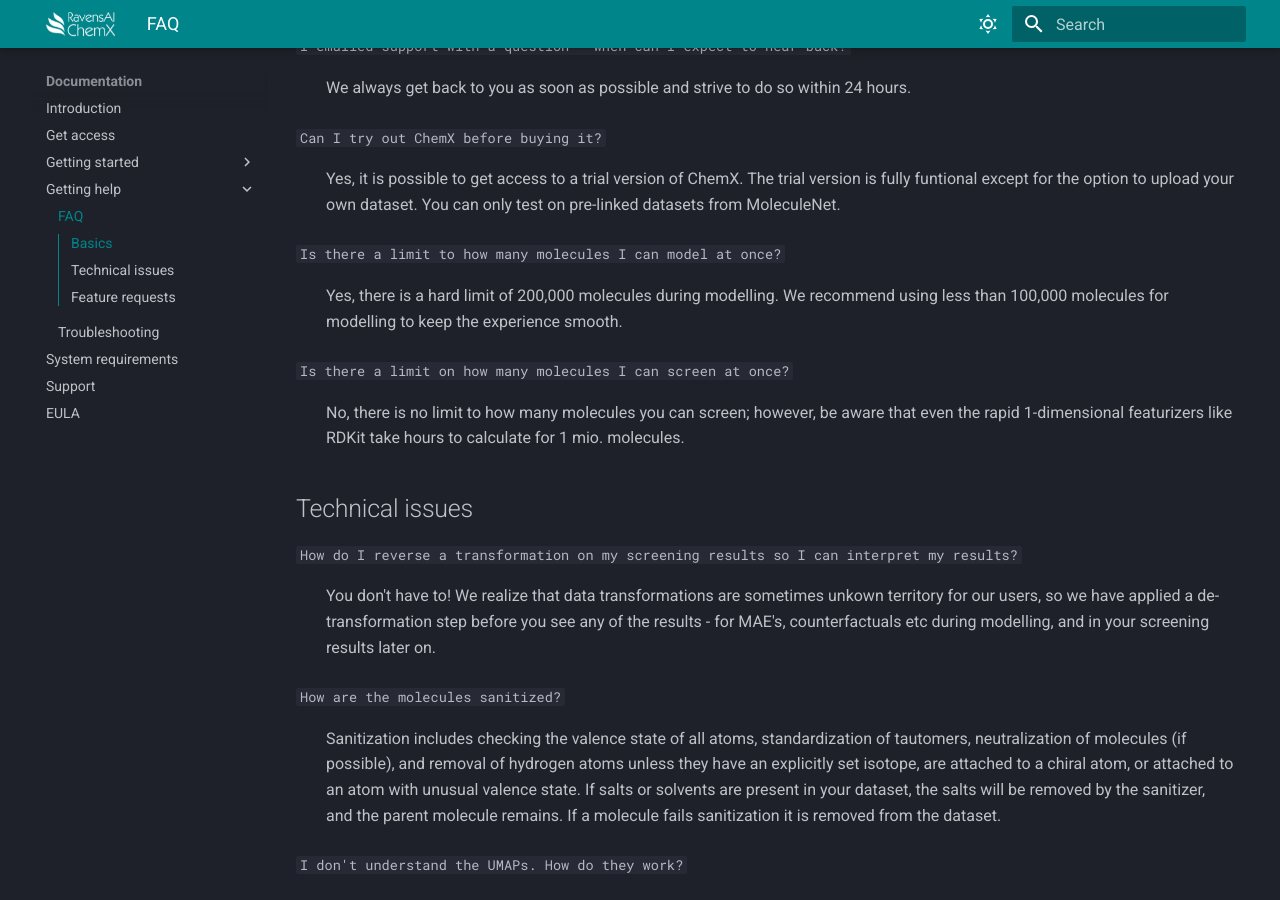
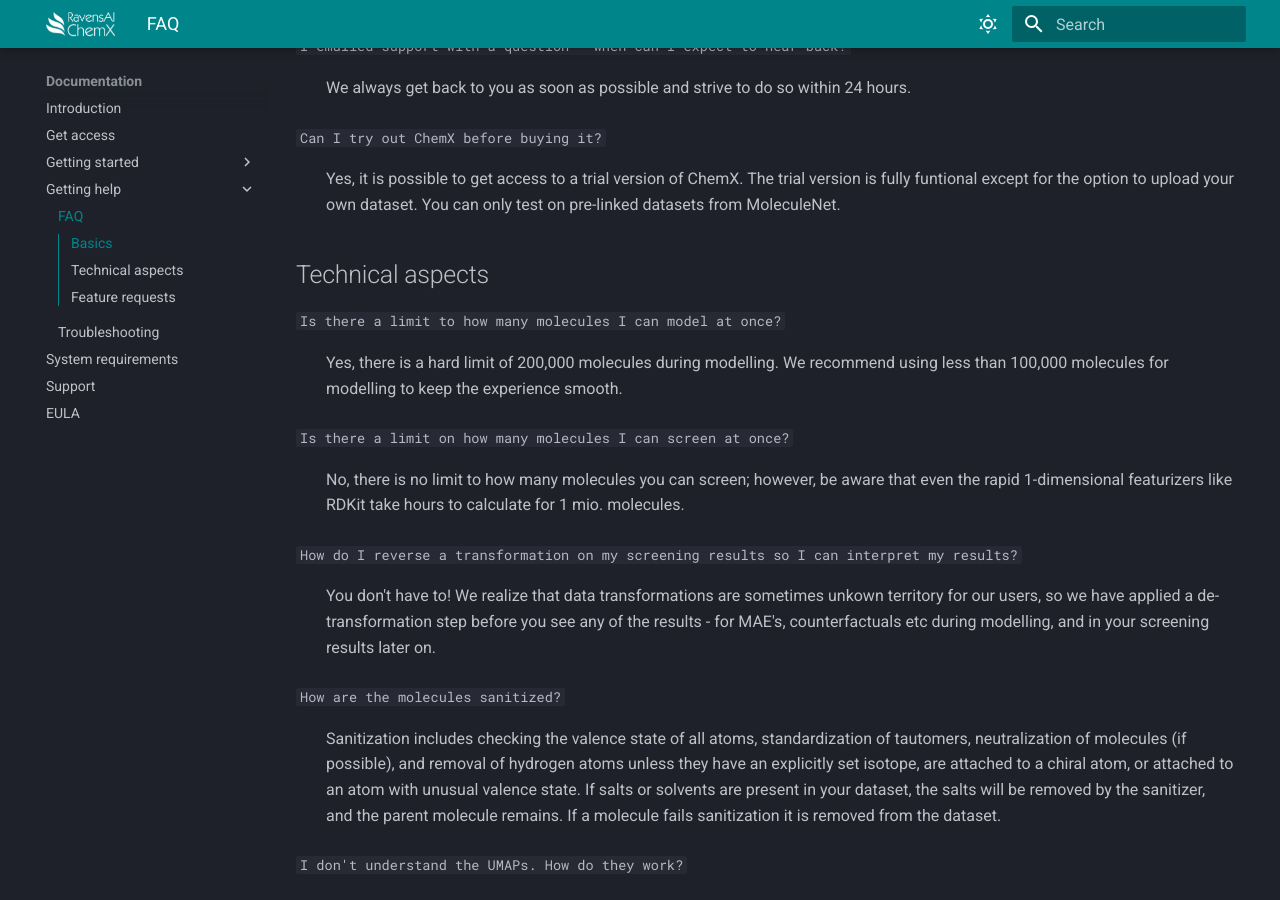
Before and after one commit to Raven-biosciences/chemX_docs, an MkDocs documentation site: the page built from docs/FAQ.md, in a window 1280 px wide and 900 px high, scrolled down 522 px. Built offline with MkDocs 1.6.1 and Material for MkDocs 9.7.7, drawn with Linux system fonts in a browser that asks for light colours.

Commit message:
minor edit in FAQ

```diff
--- a/docs/FAQ.md
+++ b/docs/FAQ.md
@@ -16,13 +16,13 @@
 `Can I try out ChemX before buying it?`
 : Yes, it is possible to get access to a trial version of ChemX. The trial version is fully funtional except for the option to upload your own dataset. You can only test on pre-linked datasets from MoleculeNet.
 
+## Technical aspects
+
 `Is there a limit to how many molecules I can model at once?`
 : Yes, there is a hard limit of 200,000 molecules during modelling. We recommend using less than 100,000 molecules for modelling to keep the experience smooth.
 
 `Is there a limit on how many molecules I can screen at once?`
 : No, there is no limit to how many molecules you can screen; however, be aware that even the rapid 1-dimensional featurizers like RDKit take hours to calculate for 1 mio. molecules.
-
-## Technical issues
 
 `How do I reverse a transformation on my screening results so I can interpret my results?`
 : You don't have to! We realize that data transformations are sometimes unkown territory for our users, so we have applied a de-transformation step before you see any of the results - for MAE's, counterfactuals etc during modelling, and in your screening results later on.
```
